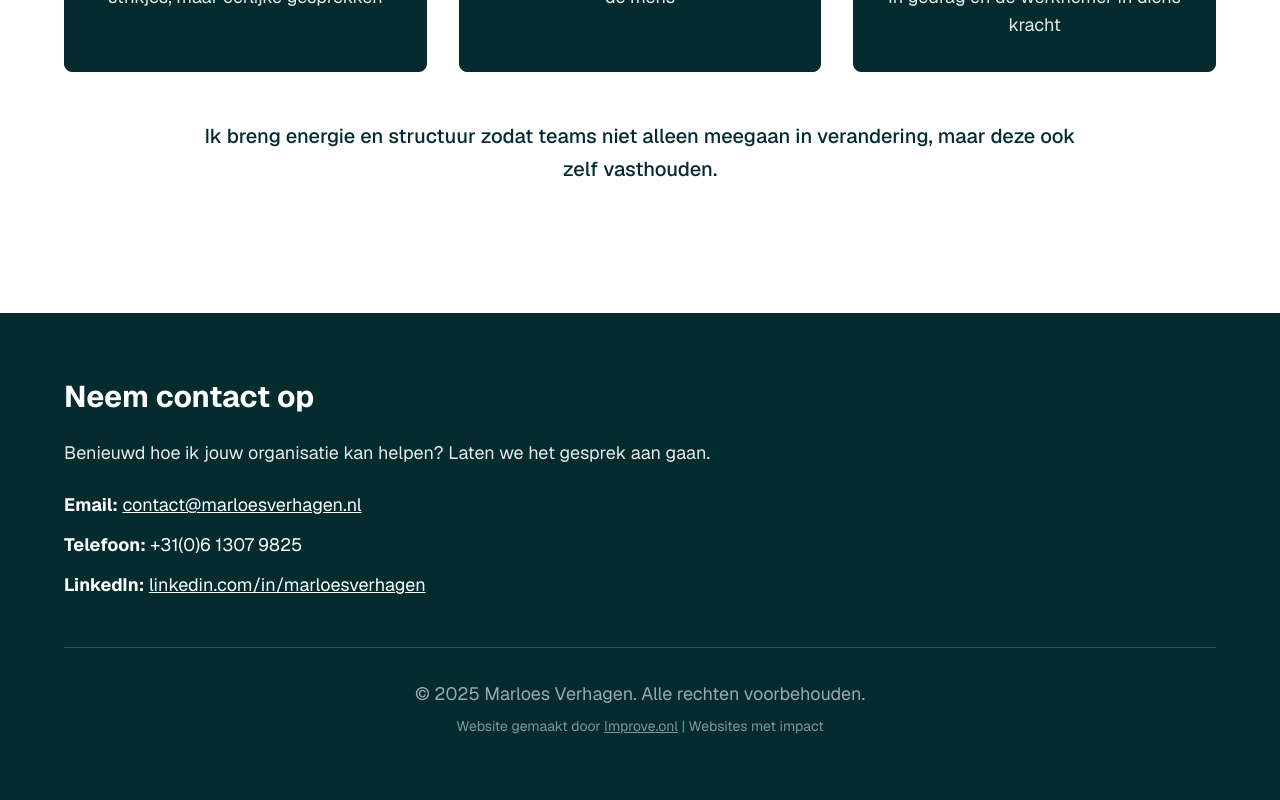
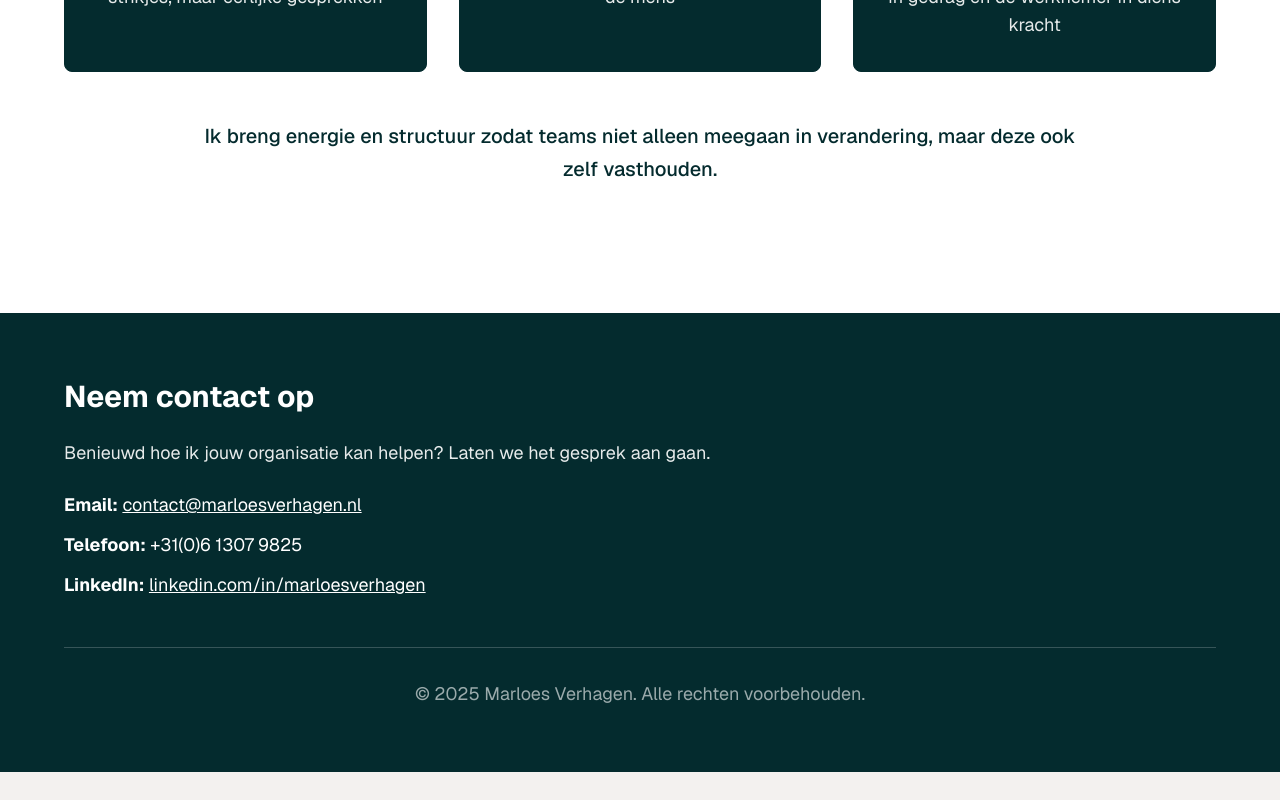
Before and after one commit to media2net-app/marloesverhagen, a Next.js app: page / in a window 1280 px wide. Shown: the part 2331-3131 px from the top of the page. After the commit the page ends 3103 px from the top, so only its background shows below. Built offline with nearby package versions, Linux system fonts and the light colour scheme.

Commit message:
Remove footer credit line

```diff
--- a/app/components/Footer.tsx
+++ b/app/components/Footer.tsx
@@ -104,20 +104,6 @@ export default function Footer() {
             <p className="text-lg text-white/60">
               © 2025 {content.name}. Alle rechten voorbehouden.
             </p>
-            <p className="text-sm text-white/50">
-              Website gemaakt door <a
-                href="https://improve.onl"
-                target="_blank"
-                rel="noopener noreferrer"
-                className="underline transition-colors"
-                onMouseEnter={(e) => {
-                  e.currentTarget.style.color = colorValue;
-                }}
-                onMouseLeave={(e) => {
-                  e.currentTarget.style.color = '';
-                }}
-              >Improve.onl</a> | Websites met impact
-            </p>
           </div>
         </AnimateOnScroll>
       </div>
```
